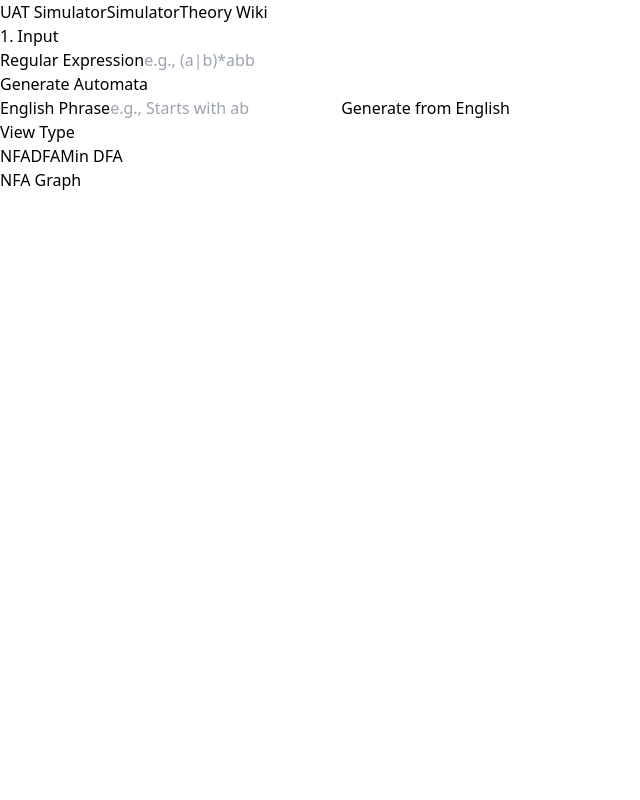
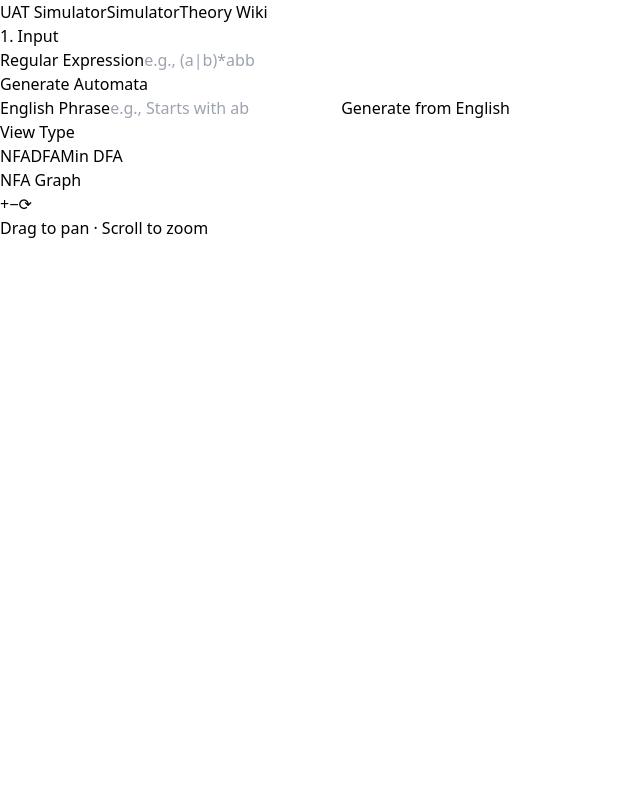
Before and after one commit to Noor-Riyadh/automata-translator, a React (Vite) app: page / in a window 1280 px wide. Shown: the top 800 px of the page, without its empty margins (0-640 px from the left). Built offline with nearby package versions, Linux system fonts and the light colour scheme.

Commit message:
feat(canvas): add pan and zoom to automata canvas with reset button

```diff
--- a/src/canvas/AutomataCanvas.jsx
+++ b/src/canvas/AutomataCanvas.jsx
@@ -1,117 +1,323 @@
-import React, { useMemo } from "react";
+import React, { useMemo, useRef, useState, useCallback } from "react";
 import dagre from "dagre";
 
-const AutomataCanvas = ({ nodes = [], edges = [], activeStateId, onStep }) => {
+const AutomataCanvas = ({ nodes = [], edges = [], activeStateId }) => {
+  const svgRef = useRef(null);
+
+  // ── Pan & Zoom state ──
+  const [transform, setTransform] = useState({ x: 0, y: 0, scale: 1 });
+  const isPanning = useRef(false);
+  const lastMouse = useRef({ x: 0, y: 0 });
+
+  // ── Dagre layout ──
   const layout = useMemo(() => {
-    const g = new dagre.graphlib.Graph();
+    const g = new dagre.graphlib.Graph({ multigraph: true });
     g.setGraph({ rankdir: "LR", nodesep: 80, ranksep: 120 });
     g.setDefaultEdgeLabel(() => ({}));
-
     nodes.forEach((n) => g.setNode(n.id, { ...n, width: 60, height: 60 }));
-    edges.forEach((e) => g.setEdge(e.from, e.to, { label: e.symbol }));
-    // edges.forEach((e) => g.setEdge(e.from, e.to, { label: e.symbol ?? e.label }));
-
-
+    edges.forEach((e, i) =>
+      g.setEdge(e.from, e.to, { label: e.symbol ?? e.label }, `e${i}`),
+    );
     dagre.layout(g);
     return g;
   }, [nodes, edges]);
 
+  // ── Compute viewBox bounds ──
+  const allNodeData = layout
+    .nodes()
+    .map((v) => layout.node(v))
+    .filter(Boolean);
+  const pad = 100;
+  const minX = allNodeData.length
+    ? Math.min(...allNodeData.map((n) => n.x)) - pad
+    : 0;
+  const minY = allNodeData.length
+    ? Math.min(...allNodeData.map((n) => n.y)) - pad
+    : 0;
+  const maxX = allNodeData.length
+    ? Math.max(...allNodeData.map((n) => n.x)) + pad
+    : 800;
+  const maxY = allNodeData.length
+    ? Math.max(...allNodeData.map((n) => n.y)) + pad
+    : 600;
+  const vbW = Math.max(800, maxX - minX);
+  const vbH = Math.max(600, maxY - minY);
+
+  const NODE_R = 30;
+
+  const shorten = (x1, y1, x2, y2) => {
+    const dx = x2 - x1,
+      dy = y2 - y1;
+    const len = Math.sqrt(dx * dx + dy * dy) || 1;
+    return {
+      x1: x1 + (dx / len) * NODE_R,
+      y1: y1 + (dy / len) * NODE_R,
+      x2: x2 - (dx / len) * (NODE_R + 8),
+      y2: y2 - (dy / len) * (NODE_R + 8),
+    };
+  };
+
+  // ── Mouse handlers for pan ──
+  const onMouseDown = useCallback((e) => {
+    if (e.button !== 0) return;
+    isPanning.current = true;
+    lastMouse.current = { x: e.clientX, y: e.clientY };
+    e.preventDefault();
+  }, []);
+
+  const onMouseMove = useCallback((e) => {
+    if (!isPanning.current) return;
+    const dx = e.clientX - lastMouse.current.x;
+    const dy = e.clientY - lastMouse.current.y;
+    lastMouse.current = { x: e.clientX, y: e.clientY };
+    setTransform((t) => ({ ...t, x: t.x + dx, y: t.y + dy }));
+  }, []);
+
+  const onMouseUp = useCallback(() => {
+    isPanning.current = false;
+  }, []);
+
+  // ── Scroll wheel for zoom ──
+  const onWheel = useCallback((e) => {
+    e.preventDefault();
+    const factor = e.deltaY < 0 ? 1.1 : 0.9;
+    setTransform((t) => {
+      const newScale = Math.min(4, Math.max(0.2, t.scale * factor));
+      return { ...t, scale: newScale };
+    });
+  }, []);
+
+  // Reset view
+  const resetView = () => setTransform({ x: 0, y: 0, scale: 1 });
+
   return (
-    <div className="w-full h-full bg-slate-800 flex items-center justify-center relative p-10">
-      <svg width="100%" height="100%" viewBox="0 0 800 600">
+    <div className="w-full h-full bg-slate-800 relative overflow-hidden">
+      {/* ── Zoom controls ── */}
+      <div className="absolute top-4 right-4 z-20 flex flex-col gap-1">
+        <button
+          onClick={() =>
+            setTransform((t) => ({ ...t, scale: Math.min(4, t.scale * 1.2) }))
+          }
+          className="w-8 h-8 bg-slate-700 hover:bg-slate-600 text-white rounded text-lg font-bold flex items-center justify-center shadow"
+          title="Zoom in"
+        >
+          +
+        </button>
+        <button
+          onClick={() =>
+            setTransform((t) => ({ ...t, scale: Math.max(0.2, t.scale * 0.8) }))
+          }
+          className="w-8 h-8 bg-slate-700 hover:bg-slate-600 text-white rounded text-lg font-bold flex items-center justify-center shadow"
+          title="Zoom out"
+        >
+          −
+        </button>
+        <button
+          onClick={resetView}
+          className="w-8 h-8 bg-slate-700 hover:bg-slate-600 text-white rounded text-xs font-bold flex items-center justify-center shadow"
+          title="Reset view"
+        >
+          ⟳
+        </button>
+      </div>
+
+      {/* ── Pan hint ── */}
+      <div className="absolute bottom-4 right-4 z-20 text-slate-500 text-xs select-none">
+        Drag to pan · Scroll to zoom
+      </div>
+
+      <svg
+        ref={svgRef}
+        width="100%"
+        height="100%"
+        viewBox={`${minX} ${minY} ${vbW} ${vbH}`}
+        style={{
+          cursor: isPanning.current ? "grabbing" : "grab",
+          display: "block",
+        }}
+        onMouseDown={onMouseDown}
+        onMouseMove={onMouseMove}
+        onMouseUp={onMouseUp}
+        onMouseLeave={onMouseUp}
+        onWheel={onWheel}
+      >
         <defs>
           <marker
             id="arrow"
-            markerWidth="10"
-            markerHeight="7"
-            refX="10"
-            refY="3.5"
+            markerWidth="8"
+            markerHeight="6"
+            refX="0"
+            refY="3"
             orient="auto"
           >
-            <polygon points="0 0, 10 3.5, 0 7" fill="#94a3b8" />
+            <polygon points="0 0, 8 3, 0 6" fill="#94a3b8" />
+          </marker>
+          <marker
+            id="arrow-green"
+            markerWidth="8"
+            markerHeight="6"
+            refX="0"
+            refY="3"
+            orient="auto"
+          >
+            <polygon points="0 0, 8 3, 0 6" fill="#10b981" />
           </marker>
         </defs>
 
+        {/* Everything inside this group moves and scales together */}
+        <g
+          transform={`translate(${transform.x}, ${transform.y}) scale(${transform.scale})`}
+          style={{ transformOrigin: "center" }}
+        >
+          {/* ── EDGES ── */}
           {layout.edges().map((e, i) => {
             const edge = layout.edge(e);
             const source = layout.node(e.v);
             const target = layout.node(e.w);
-          const isEpsilon = edge.label === "ε" || edge.label === "";
+            if (!source || !target) return null;
 
-          const sx = source.x || 0;
-          const sy = source.y || 0;
-          const tx = target.x || 0;
-          const ty = target.y || 0;
+            const sx = source.x,
+              sy = source.y;
+            const tx = target.x,
+              ty = target.y;
+            const rawLabel = edge.label ?? "";
+            const isEpsilon =
+              rawLabel === "ε" || rawLabel === "Îµ" || rawLabel === "";
+            const displayLabel = isEpsilon ? "ε" : rawLabel;
+            const dash = isEpsilon ? "5,5" : "0";
 
+            // Self-loop
+            if (e.v === e.w) {
               return (
                 <g key={`edge-${i}`}>
-              {e.v === e.w ? (
                   <path
-                  d={`M ${sx - 20} ${sy - 25} A 25 25 0 1 1 ${sx + 20} ${sy - 25}`}
+                    d={`M ${sx - 20} ${sy - 28} A 28 28 0 1 1 ${sx + 20} ${sy - 28}`}
                     fill="none"
                     stroke="#94a3b8"
                     strokeWidth="2"
+                    strokeDasharray={dash}
                     markerEnd="url(#arrow)"
-                  strokeDasharray={isEpsilon ? "5,5" : "0"}
                   />
-              ) : (
-                <line
-                  x1={sx}
-                  y1={sy}
-                  x2={tx}
-                  y2={ty}
+                  <text
+                    x={sx}
+                    y={sy - 70}
+                    textAnchor="middle"
+                    fill="#60a5fa"
+                    fontSize="13"
+                    fontWeight="bold"
+                    fontFamily="monospace"
+                  >
+                    {displayLabel}
+                  </text>
+                </g>
+              );
+            }
+
+            // Bidirectional — curved arc
+            const hasReverse = layout
+              .edges()
+              .some((r) => r.v === e.w && r.w === e.v);
+            if (hasReverse) {
+              const mx = (sx + tx) / 2,
+                my = (sy + ty) / 2;
+              const dx = tx - sx,
+                dy = ty - sy;
+              const len = Math.sqrt(dx * dx + dy * dy) || 1;
+              const offset = 40;
+              const cx = mx - (dy / len) * offset;
+              const cy = my + (dx / len) * offset;
+              const startAngle = Math.atan2(cy - sy, cx - sx);
+              const endAngle = Math.atan2(cy - ty, cx - tx);
+              const x1 = sx + Math.cos(startAngle) * NODE_R;
+              const y1 = sy + Math.sin(startAngle) * NODE_R;
+              const x2 = tx + Math.cos(endAngle) * (NODE_R + 8);
+              const y2 = ty + Math.sin(endAngle) * (NODE_R + 8);
+              return (
+                <g key={`edge-${i}`}>
+                  <path
+                    d={`M ${x1} ${y1} Q ${cx} ${cy} ${x2} ${y2}`}
+                    fill="none"
                     stroke="#94a3b8"
                     strokeWidth="2"
+                    strokeDasharray={dash}
                     markerEnd="url(#arrow)"
-                  strokeDasharray={isEpsilon ? "5,5" : "0"}
                   />
-              )}
-              <g
-                transform={`translate(${(sx + tx) / 2}, ${(sy + ty) / 2 - 12})`}
+                  <text
+                    x={cx}
+                    y={cy - 8}
+                    textAnchor="middle"
+                    fill="#60a5fa"
+                    fontSize="13"
+                    fontWeight="bold"
+                    fontFamily="monospace"
                   >
+                    {displayLabel}
+                  </text>
+                </g>
+              );
+            }
+
+            // Straight edge
+            const { x1, y1, x2, y2 } = shorten(sx, sy, tx, ty);
+            const lx = (x1 + x2) / 2;
+            const ly = (y1 + y2) / 2 - 12;
+            return (
+              <g key={`edge-${i}`}>
+                <line
+                  x1={x1}
+                  y1={y1}
+                  x2={x2}
+                  y2={y2}
+                  stroke="#94a3b8"
+                  strokeWidth="2"
+                  strokeDasharray={dash}
+                  markerEnd="url(#arrow)"
+                />
                 <rect
-                  x="-10"
-                  y="-10"
+                  x={lx - 10}
+                  y={ly - 10}
                   width="20"
                   height="20"
                   fill="#1e293b"
                   rx="4"
                 />
                 <text
-                  dy=".3em"
+                  x={lx}
+                  y={ly + 5}
                   textAnchor="middle"
                   fill="#60a5fa"
-                  className="text-xs font-bold font-mono"
+                  fontSize="13"
+                  fontWeight="bold"
+                  fontFamily="monospace"
                 >
-                  {edge.label || "ε"}
+                  {displayLabel}
                 </text>
-              </g>
               </g>
             );
           })}
 
+          {/* ── NODES ── */}
           {layout.nodes().map((v) => {
             const node = layout.node(v);
+            if (!node) return null;
             const isActive = v === activeStateId;
-
-          const x = node.x || 0;
-          const y = node.y || 0;
-
+            const x = node.x,
+              y = node.y;
             return (
               <g key={v} transform={`translate(${x}, ${y})`}>
                 {node.isStart && (
                   <line
-                  x1="-70"
+                    x1="-75"
                     y1="0"
-                  x2="-35"
+                    x2={-(NODE_R + 8)}
                     y2="0"
                     stroke="#10b981"
-                  strokeWidth="3"
-                  markerEnd="url(#arrow)"
+                    strokeWidth="2.5"
+                    markerEnd="url(#arrow-green)"
                   />
                 )}
                 <circle
-                r="30"
+                  r={NODE_R}
                   fill={isActive ? "#1e3a8a" : "#1e293b"}
                   stroke={isActive ? "#60a5fa" : "#10b981"}
                   strokeWidth="3"
@@ -119,23 +325,26 @@ const AutomataCanvas = ({ nodes = [], edges = [], activeStateId, onStep }) => {
                 />
                 {node.isAccept && (
                   <circle
-                  r="24"
+                    r={NODE_R - 6}
                     fill="transparent"
                     stroke={isActive ? "#60a5fa" : "#10b981"}
                     strokeWidth="2"
                   />
                 )}
                 <text
-                dy=".3em"
+                  dy=".35em"
                   textAnchor="middle"
                   fill="white"
-                className="font-bold"
+                  fontSize="13"
+                  fontWeight="bold"
+                  fontFamily="sans-serif"
                 >
                   {node.label}
                 </text>
               </g>
             );
           })}
+        </g>
       </svg>
     </div>
   );
```
Lines whose indentation alone changed are shown as unchanged.
